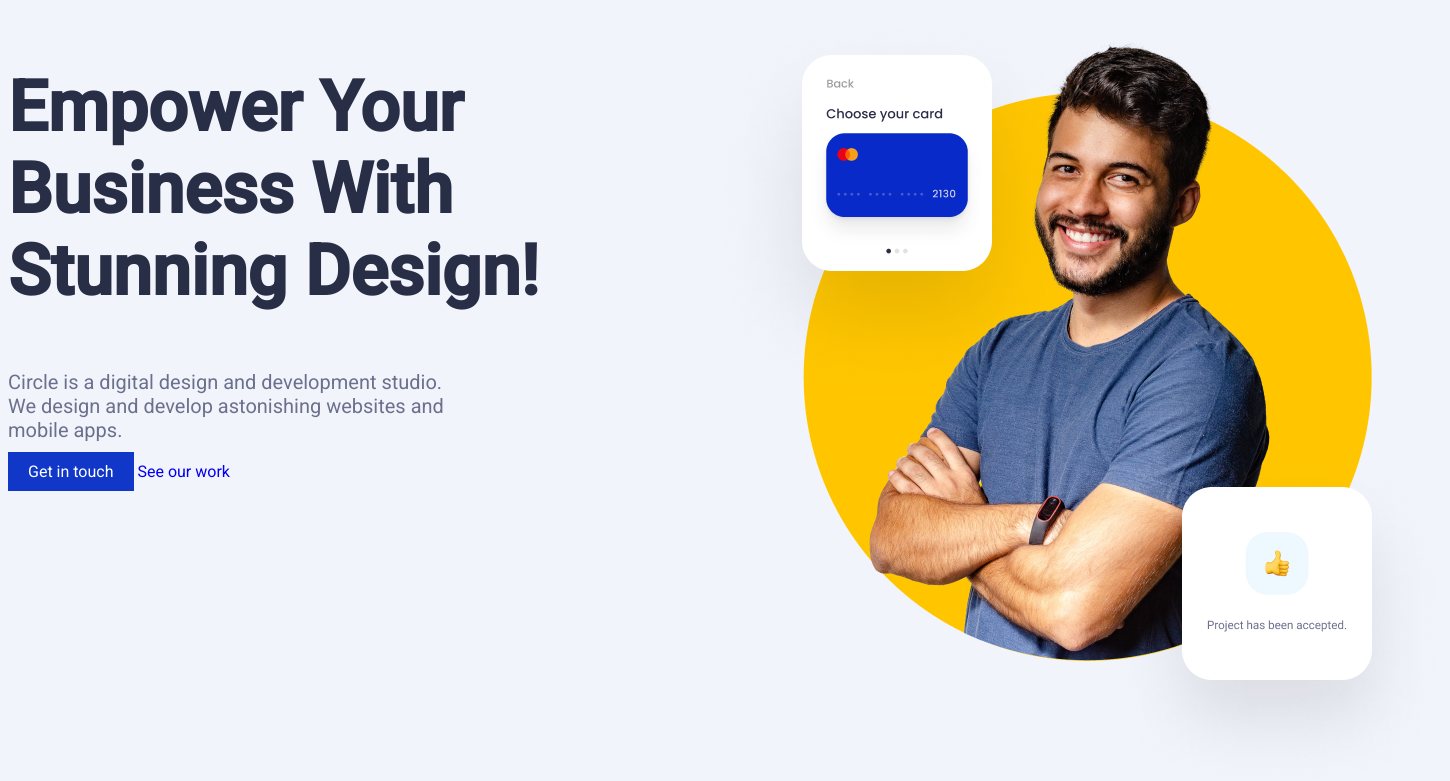
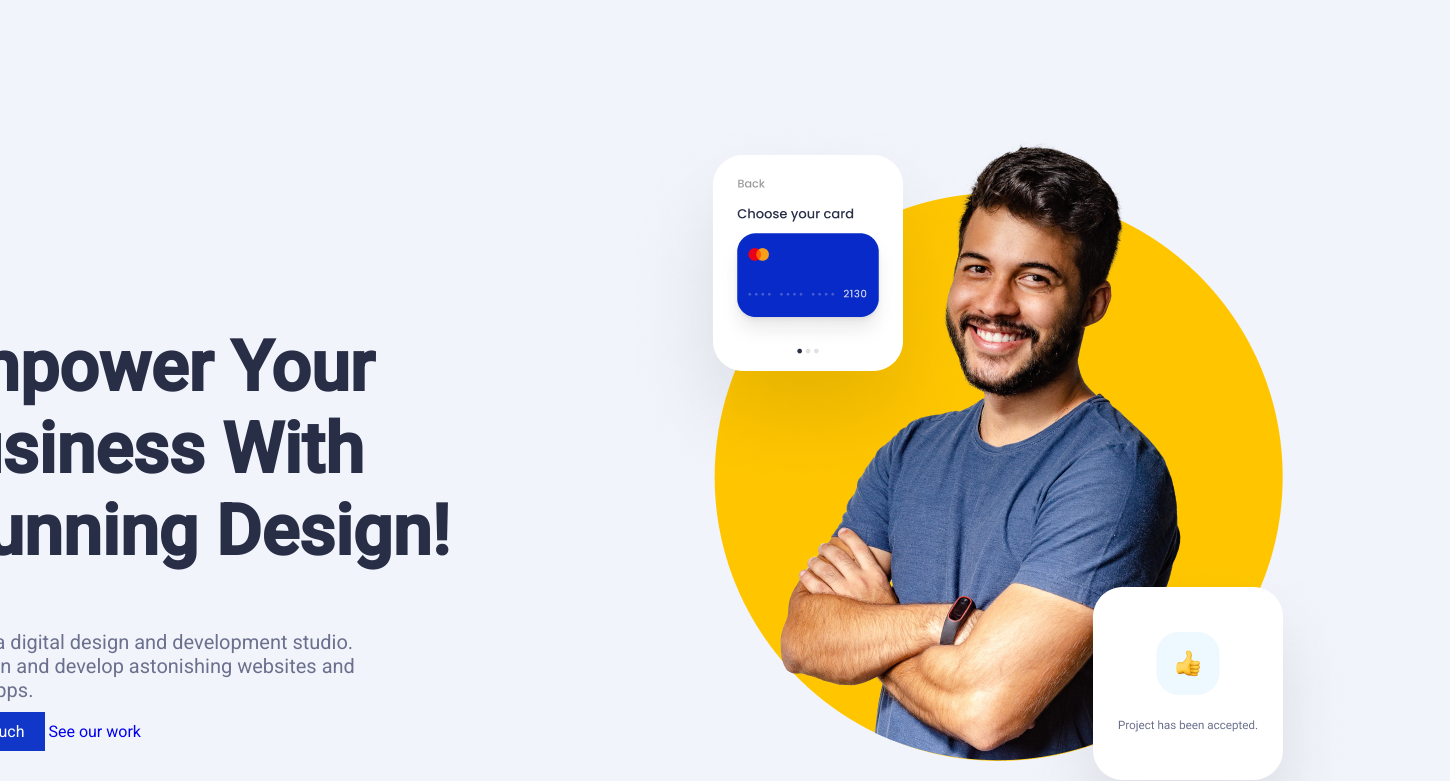
Before and after one commit to anton-zyrianov/mid-term-project, a plain HTML site: page index.html in a window 1280 px wide. Shown: the part 48-829 px from the top of the page, 1450 px wide, since content can reach past the window. Drawn offline with Linux system fonts and the light colour scheme.

Commit message:
day 2 finished

```diff
--- a/index.html
+++ b/index.html
@@ -22,6 +22,7 @@
             </nav>
 
             <section id="header">
+               <div class="header-global">
                   <div class="header-txt">
                      <h1>Empower Your Business With Stunning Design!</h1>
                      <p>Circle is a digital design and development studio. We design and develop astonishing websites and mobile apps.</p>
@@ -31,6 +32,7 @@
                   <div>
                      <img src="/img/persona.png" alt="Persona">
                   </div>
+               </div>
             </section>
 
             <section id="logos">
--- a/style.css
+++ b/style.css
@@ -58,9 +58,19 @@ h1{
 }
 
 #header{
+   /*display: flex;
+   flex-direction: row;
+   justify-content: space-around;*/
+   padding: 0px 30px;
+   padding-top: 100px;
+
+}
+
+.header-global{
    display: flex;
    flex-direction: row;
-   justify-content: space-around;
+   align-items: center;
+   justify-content: center;
 }
 
 #logos{
```
